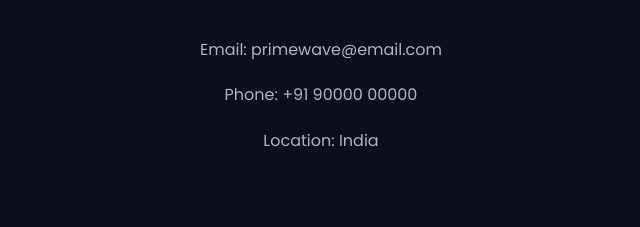
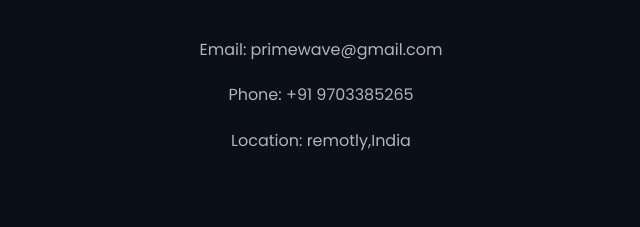
Before and after one commit to wdev00-lgtm/primewave, a website: page public/index.html in a window 1280 px wide. Shown: the part 2441-2668 px from the top of the page, 319-959 px from the left. Drawn offline with Linux system fonts and the light colour scheme.

Commit message:
Update index.html
updated contaact details

```diff
--- a/public/index.html
+++ b/public/index.html
@@ -68,9 +68,9 @@
     </form>
 
     <div class="contact-info">
-        <p>Email: primewave@email.com</p>
-        <p>Phone: +91 90000 00000</p>
-        <p>Location: India</p>
+        <p>Email: primewave@gmail.com</p>
+        <p>Phone: +91 9703385265</p>
+        <p>Location: remotly,India</p>
     </div>
 </section>
 
```
